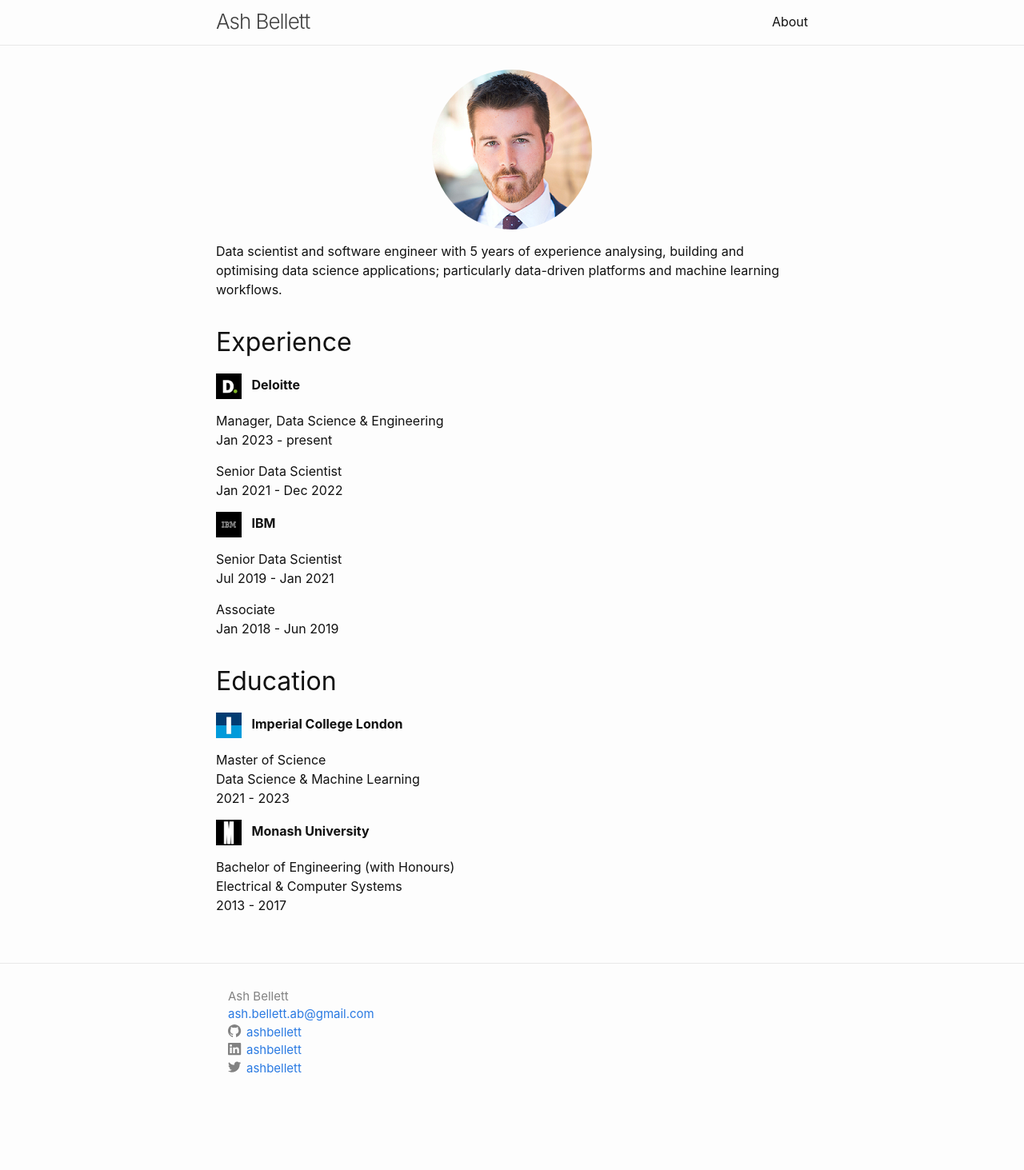
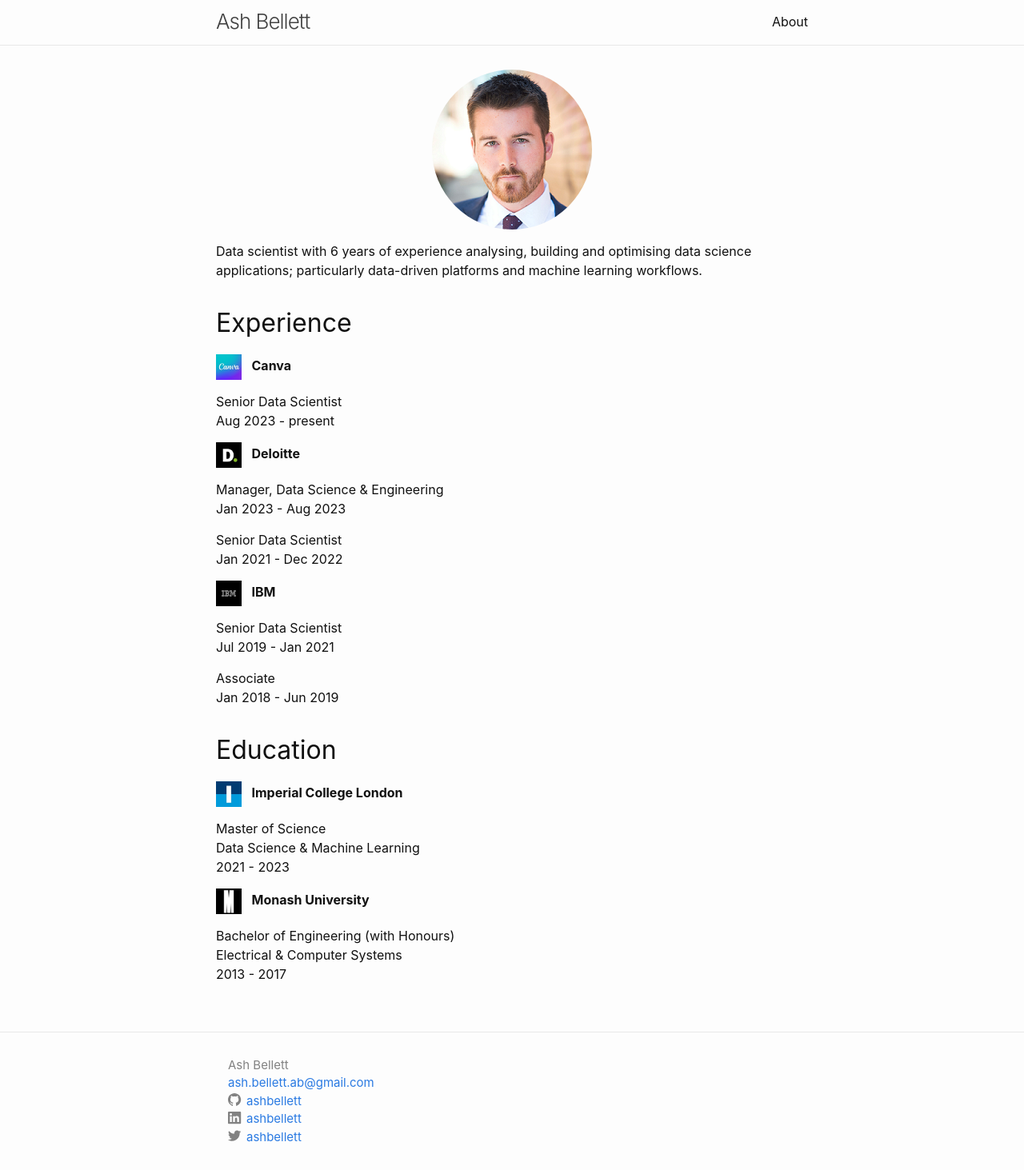
Before and after one commit to ashbellett/ashbellett.github.io, a Jekyll site: the page built from _pages/about.md, in a window 1280 px wide. Shown: the whole page at 80% size. Built offline with Jekyll 4.4.1, drawn with Linux system fonts in a browser that asks for light colours; some web fonts are replaced; before the commit the page ends 1377 px from its top, so only the background shows below that.

Commit message:
Add Canva experience

```diff
--- a/_pages/about.md
+++ b/_pages/about.md
@@ -6,14 +6,19 @@
 
 ![ash]
 
-Data scientist and software engineer with 5 years of experience analysing, building and optimising data science applications; particularly data-driven platforms and machine learning workflows.
+Data scientist with 6 years of experience analysing, building and optimising data science applications; particularly data-driven platforms and machine learning workflows.
 
 ## Experience
+
+![canva] **Canva**
+
+Senior Data Scientist\
+Aug 2023 - present
 
 ![deloitte] **Deloitte**
 
 Manager, Data Science & Engineering\
-Jan 2023 - present
+Jan 2023 - Aug 2023
 
 Senior Data Scientist\
 Jan 2021 - Dec 2022
@@ -42,6 +47,8 @@
 
 [ash]: assets/img/ash.png
 {: .profile }
+[canva]: assets/img/canva.jpg
+{: .brand }
 [deloitte]: assets/img/deloitte.jpg
 {: .brand }
 [ibm]: assets/img/ibm.jpg
```
Also changed, not shown: assets/img/canva.jpg (added).
